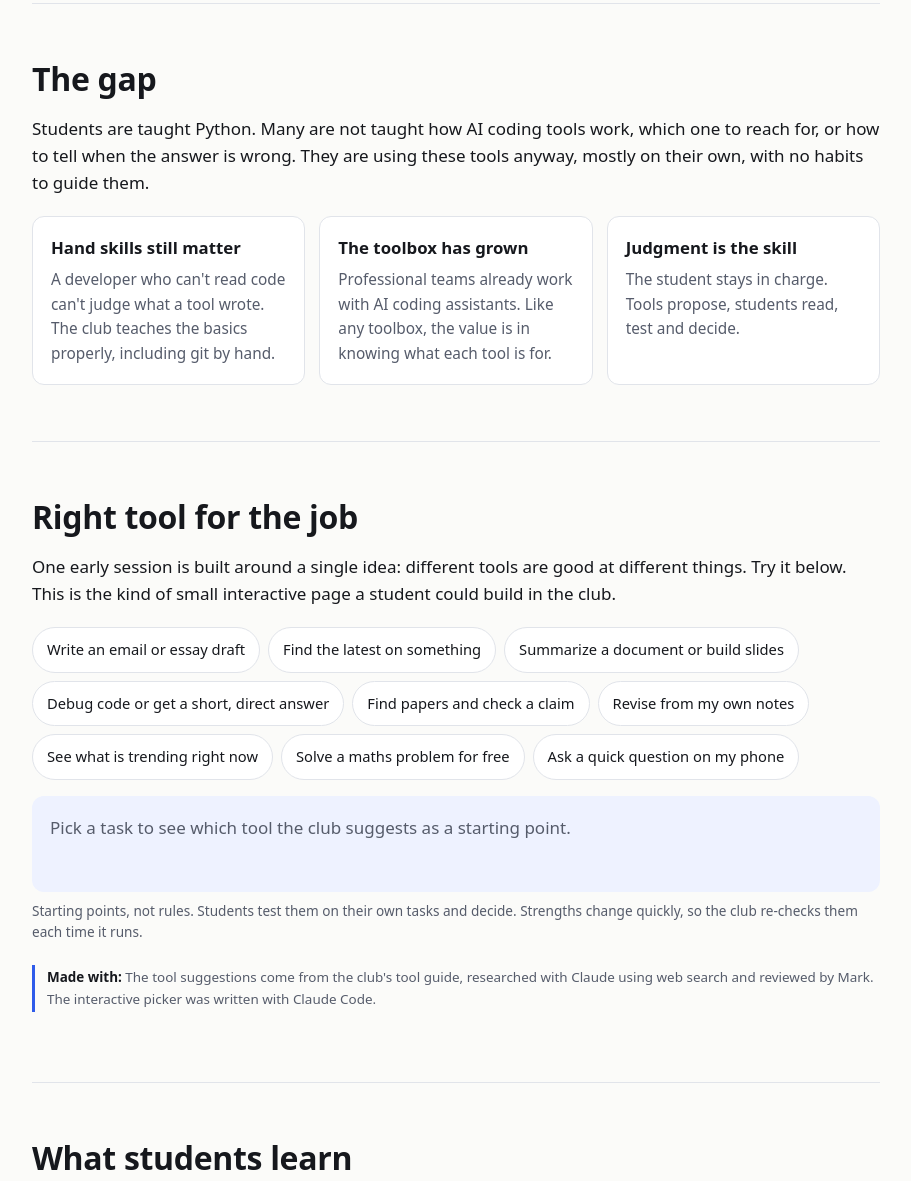
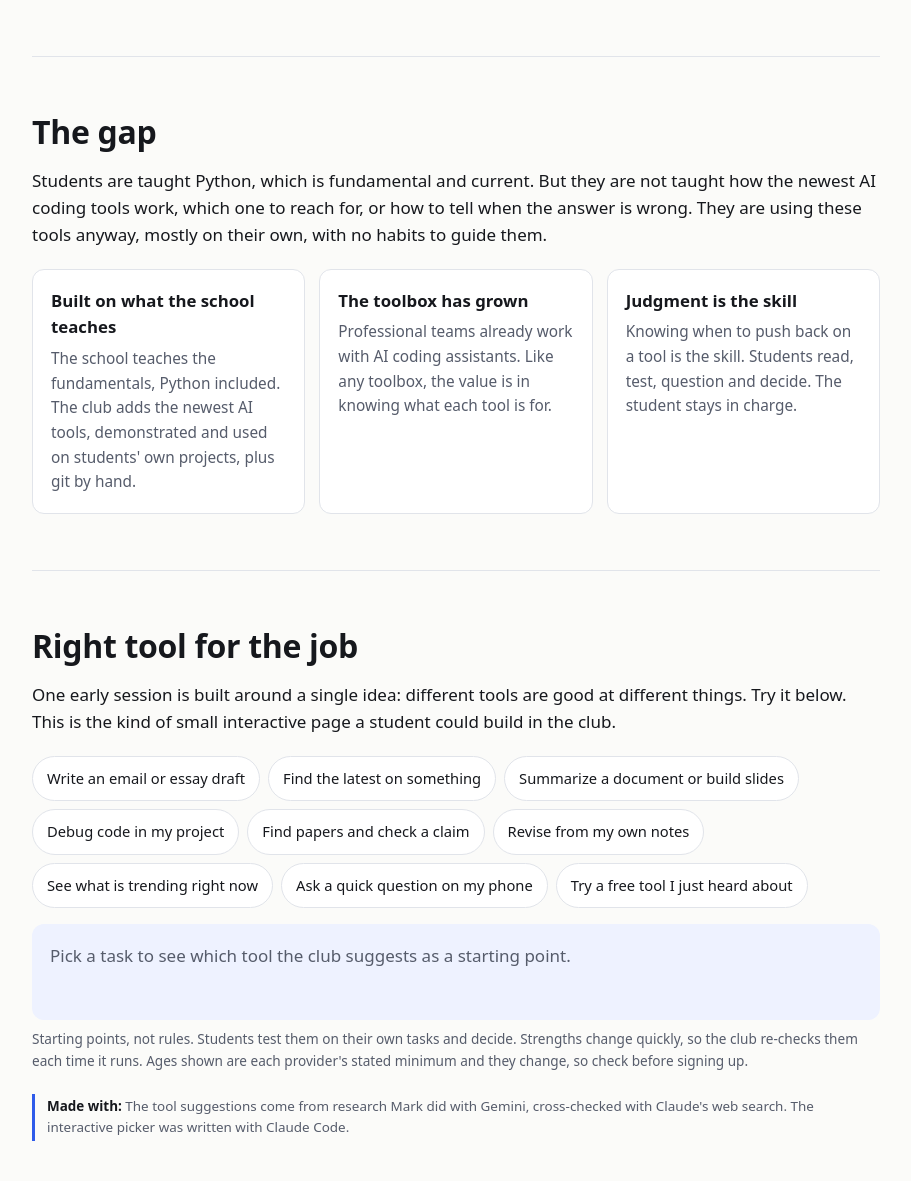
Before and after one commit to empty214/ai-pitch, a plain HTML site: page index.html in a window 1280 px wide. Shown: the part 703-1884 px from the top of the page, without its empty margins (184-1095 px from the left). Drawn offline with Linux system fonts and the light colour scheme.

Commit message:
Revise copy, tool picker ages and credits (v0.2)
Co-Authored-By: Claude Sonnet 5.5 <noreply@anthropic.com>

```diff
--- a/index.html
+++ b/index.html
@@ -100,6 +100,7 @@ footer { padding: 32px 0 56px; border-top: 1px solid var(--line); color: var(--m
   <p class="eyebrow">A proposal for an after-school club</p>
   <h1>AI Workshop: a club for students who build.</h1>
   <p class="lead">Students already learn to code. This club teaches them to work with the AI tools professional developers now use: choose the right tool, use it well, and check what it gives back.</p>
+  <div class="pill-row"><span class="pill">Ages 13 and over</span><span class="pill">Parent or guardian consent for under 18s</span><span class="pill">Only tools the school allows</span></div>
   <div class="term" id="term" aria-label="Example of a student typing git commands" role="img"></div>
   <p class="cap">Every student learns git by typing it themselves. This is an illustration, not a recording.</p>
   <p class="made reveal"><b>Made with:</b> Page, layout and animation built with Claude Code. Concept, scope and decisions by Mark Tenzer.</p>
@@ -107,11 +108,11 @@ footer { padding: 32px 0 56px; border-top: 1px solid var(--line); color: var(--m
 
 <section>
   <h2 class="reveal">The gap</h2>
-  <p class="reveal">Students are taught Python. Many are not taught how AI coding tools work, which one to reach for, or how to tell when the answer is wrong. They are using these tools anyway, mostly on their own, with no habits to guide them.</p>
+  <p class="reveal">Students are taught Python, which is fundamental and current. But they are not taught how the newest AI coding tools work, which one to reach for, or how to tell when the answer is wrong. They are using these tools anyway, mostly on their own, with no habits to guide them.</p>
   <div class="grid reveal">
-    <div class="card"><h3>Hand skills still matter</h3><p>A developer who can't read code can't judge what a tool wrote. The club teaches the basics properly, including git by hand.</p></div>
+    <div class="card"><h3>Built on what the school teaches</h3><p>The school teaches the fundamentals, Python included. The club adds the newest AI tools, demonstrated and used on students' own projects, plus git by hand.</p></div>
     <div class="card"><h3>The toolbox has grown</h3><p>Professional teams already work with AI coding assistants. Like any toolbox, the value is in knowing what each tool is for.</p></div>
-    <div class="card"><h3>Judgment is the skill</h3><p>The student stays in charge. Tools propose, students read, test and decide.</p></div>
+    <div class="card"><h3>Judgment is the skill</h3><p>Knowing when to push back on a tool is the skill. Students read, test, question and decide. The student stays in charge.</p></div>
   </div>
 </section>
 
@@ -123,9 +124,9 @@ footer { padding: 32px 0 56px; border-top: 1px solid var(--line); color: var(--m
     <div class="result" id="result" aria-live="polite">
       <div class="why">Pick a task to see which tool the club suggests as a starting point.</div>
     </div>
-    <p class="cap">Starting points, not rules. Students test them on their own tasks and decide. Strengths change quickly, so the club re-checks them each time it runs.</p>
+    <p class="cap">Starting points, not rules. Students test them on their own tasks and decide. Strengths change quickly, so the club re-checks them each time it runs. Ages shown are each provider's stated minimum and they change, so check before signing up.</p>
   </div>
-  <p class="made reveal"><b>Made with:</b> The tool suggestions come from the club's tool guide, researched with Claude using web search and reviewed by Mark. The interactive picker was written with Claude Code.</p>
+  <p class="made reveal"><b>Made with:</b> The tool suggestions come from research Mark did with Gemini, cross-checked with Claude's web search. The interactive picker was written with Claude Code.</p>
 </section>
 
 <section>
@@ -153,7 +154,7 @@ footer { padding: 32px 0 56px; border-top: 1px solid var(--line); color: var(--m
 <section>
   <h2 class="reveal">Guardrails</h2>
   <ul class="tick reveal">
-    <li>Students use only tools they are old enough to use. Account rules differ by tool, so the trainer demonstrates any tool with an age limit above the students' ages.</li>
+    <li>Students use only tools they are old enough to use, with parent or guardian consent where a tool requires it. Some tools are 18 and over, so the trainer demonstrates those, and students who are 18 can use them.</li>
     <li>Everything the AI writes is read, tested and understood before it is used. If a student can't explain the code, it isn't finished.</li>
     <li>Students type git commands themselves before any tool is allowed to run them.</li>
     <li>No passwords, keys or personal data go into an AI tool or a code repository. Repositories start private.</li>
@@ -165,7 +166,7 @@ footer { padding: 32px 0 56px; border-top: 1px solid var(--line); color: var(--m
   <h2 class="reveal">The proposal</h2>
   <div class="tbl reveal">
     <table>
-      <tr><th>Who</th><td>Students who code or want to, and hobby builders. Roughly 5 to 10 per club.</td></tr>
+      <tr><th>Who</th><td>Students aged 13 and over who code or want to, and hobby builders. Parent or guardian consent for anyone under 18. Roughly 5 to 10 per club.</td></tr>
       <tr><th>Format</th><td>About an hour a session. Frequency and length set by the school.</td></tr>
       <tr><th>Work</th><td>Students bring their own projects. A starter project is available for anyone without one.</td></tr>
       <tr><th>Led by</th><td>Mark Tenzer, who runs similar AI workshops for university students.</td></tr>
@@ -180,11 +181,11 @@ footer { padding: 32px 0 56px; border-top: 1px solid var(--line); color: var(--m
   <div class="tbl reveal">
     <table>
       <tr><th>Concept, scope, decisions</th><td>Mark Tenzer</td></tr>
-      <tr><th>Writing and structure</th><td>Drafted with Claude, edited and approved by Mark</td></tr>
-      <tr><th>Research on tools and age rules</th><td>Claude with web search, then checked by Mark. Vendor pages are the source of truth</td></tr>
+      <tr><th>Writing and structure</th><td>Drafted with Claude, edited and approved by a human. That is the human in the loop: AI drafts, a person decides</td></tr>
+      <tr><th>Research on tools and age rules</th><td>Researched by Mark with Gemini. Age rules for several tools cross-checked with Claude's web search. Each provider's own terms are the source of truth</td></tr>
       <tr><th>Layout, animation, tool picker</th><td>Built with Claude Code as one self-contained file</td></tr>
       <tr><th>Version history and publishing</th><td>Git and GitHub, published with GitHub Pages</td></tr>
-      <tr><th>Images, voice, video</th><td>None yet. A next version could add them, each credited the same way</td></tr>
+      <tr><th>Images, voice, video</th><td>Coming in the next version, each credited to the tool that made it</td></tr>
     </table>
   </div>
   <p class="cap">No account is needed to view this page. It has no tracking and loads nothing from other sites.</p>
@@ -192,7 +193,7 @@ footer { padding: 32px 0 56px; border-top: 1px solid var(--line); color: var(--m
 
 </main>
 <footer>
-  <div class="wrap">AI Workshop proposal, version 0.1, 30 October 2026.</div>
+  <div class="wrap">AI Workshop proposal, version 0.2, 30 October 2026.</div>
 </footer>
 
 <script>
@@ -241,15 +242,15 @@ footer { padding: 32px 0 56px; border-top: 1px solid var(--line); color: var(--m
 
   // Tool picker
   var tasks = [
-    ['Write an email or essay draft', 'ChatGPT', 'Good at drafting and changing tone. It tends to be wordy, so trim what it gives you.', 'Students can use it (13+, parental permission under 18)'],
-    ['Find the latest on something', 'Gemini', 'Works well with what Google indexes, plus YouTube and your own Google documents.', 'Students can use it (13+)'],
-    ['Summarize a document or build slides', 'Copilot', 'Sits inside Word, Excel, PowerPoint and Outlook, so it works on files already there.', 'Often provided through the school'],
-    ['Debug code or get a short, direct answer', 'Claude', 'Concise answers, strong at code and at reading long text.', 'Age 18+, so the trainer demonstrates it'],
-    ['Find papers and check a claim', 'Perplexity', 'Answers come with sources you can open and check.', 'Check the age rule first'],
-    ['Revise from my own notes', 'NotebookLM', 'Answers only from the material you upload, which cuts down on made-up facts.', 'Google account rules apply'],
-    ['See what is trending right now', 'Grok', 'Reads live posts on X. Not a tool for school work or careful accuracy.', 'Age rule unclear'],
-    ['Solve a maths problem for free', 'DeepSeek', 'Free and capable at maths and code. Check where it stores data before using anything personal.', 'Age rule not confirmed'],
-    ['Ask a quick question on my phone', 'Meta AI', 'Built into WhatsApp and Instagram, so it is already in hand.', '13+']
+    ['Write an email or essay draft', 'ChatGPT', 'Good at drafting and changing tone. It tends to be wordy, so trim what it gives you.', '13+, parental permission under 18'],
+    ['Find the latest on something', 'Gemini', 'Works well with what Google indexes, plus YouTube and your own Google documents.', '13+'],
+    ['Summarize a document or build slides', 'Copilot', 'Sits inside Word, Excel, PowerPoint and Outlook, so it works on files already there.', 'Provided by the school'],
+    ['Debug code in my project', 'Codex or Claude Code', 'Both work inside your project, read the code and propose changes you review. Direct answers and strong at debugging.', 'Codex: 13+, parental permission under 18. Claude Code: 18+, so the trainer demonstrates it and students who are 18 can use it'],
+    ['Find papers and check a claim', 'Perplexity', 'Search first: every answer cites sources you can open and check. Pair it with NotebookLM: find the sources here, analyze them there.', '13+, parental consent under 18'],
+    ['Revise from my own notes', 'NotebookLM', 'Works only from the documents you upload and cites them, so it makes up less. Turns notes into study guides, flashcards and audio overviews.', '13+, or managed by the school through Google Workspace for Education'],
+    ['See what is trending right now', 'Grok', 'Reads live posts on X. It has fewer guardrails and an informal tone, so it is not for school work.', '13+, parental permission under 18'],
+    ['Ask a quick question on my phone', 'Meta AI', 'Built into WhatsApp and Instagram, so it is already in hand.', '13+'],
+    ['Try a free tool I just heard about', 'DeepSeek', 'Capable and free, but a good example of checking first. Its privacy policy says data is stored on servers in mainland China, so different laws apply. Ask where your data goes before you type anything personal.', '14+, with a guardian under 18, per its policy']
   ];
   var chips = document.getElementById('chips');
   var result = document.getElementById('result');
```
